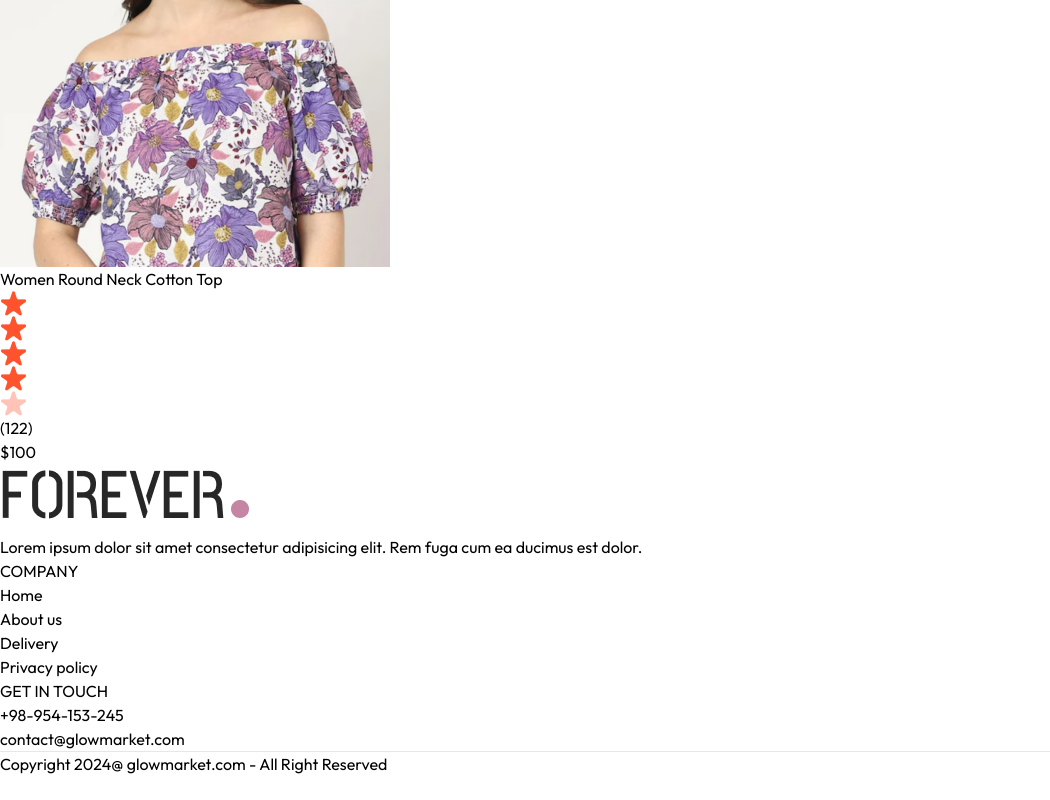
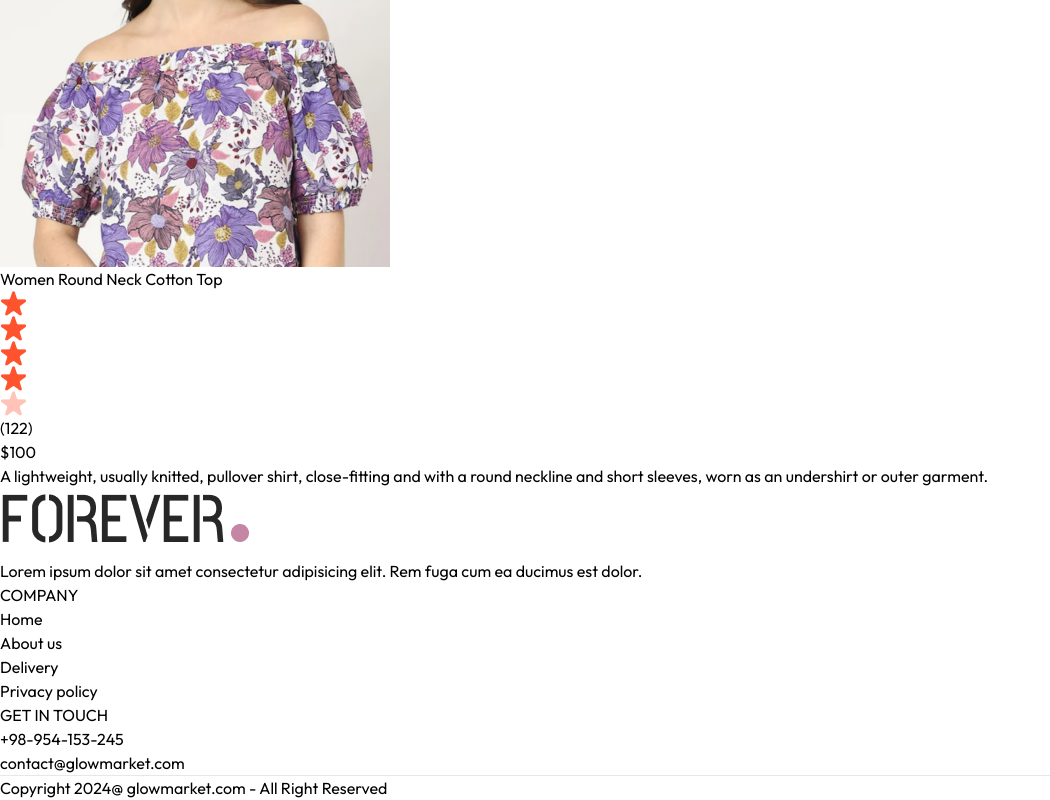
Before and after one commit to GhMamadreza84/E-Commerce-Shop-Front, a React (Vite) app: page /product/aaaaa in a window 1280 px wide. Shown: the part 1155-1955 px from the top of the page, without its empty margins (0-1050 px from the left). Before the commit the page ends 1931 px from the top, so only its background shows below. Built offline with nearby package versions, Linux system fonts and the light colour scheme.

Commit message:
i add description for product

```diff
--- a/src/pages/Product.jsx
+++ b/src/pages/Product.jsx
@@ -58,6 +58,7 @@
             <p className="pl-2">(122)</p>
           </div>
           <p className="mt-5 text-3xl font-medium ">{currency}{productData.price}</p>
+          <p className="mt-5 text-gray-500 md:w-4/5 ">{productData.description}</p>
         </div>
       </div>
     </div>
```
